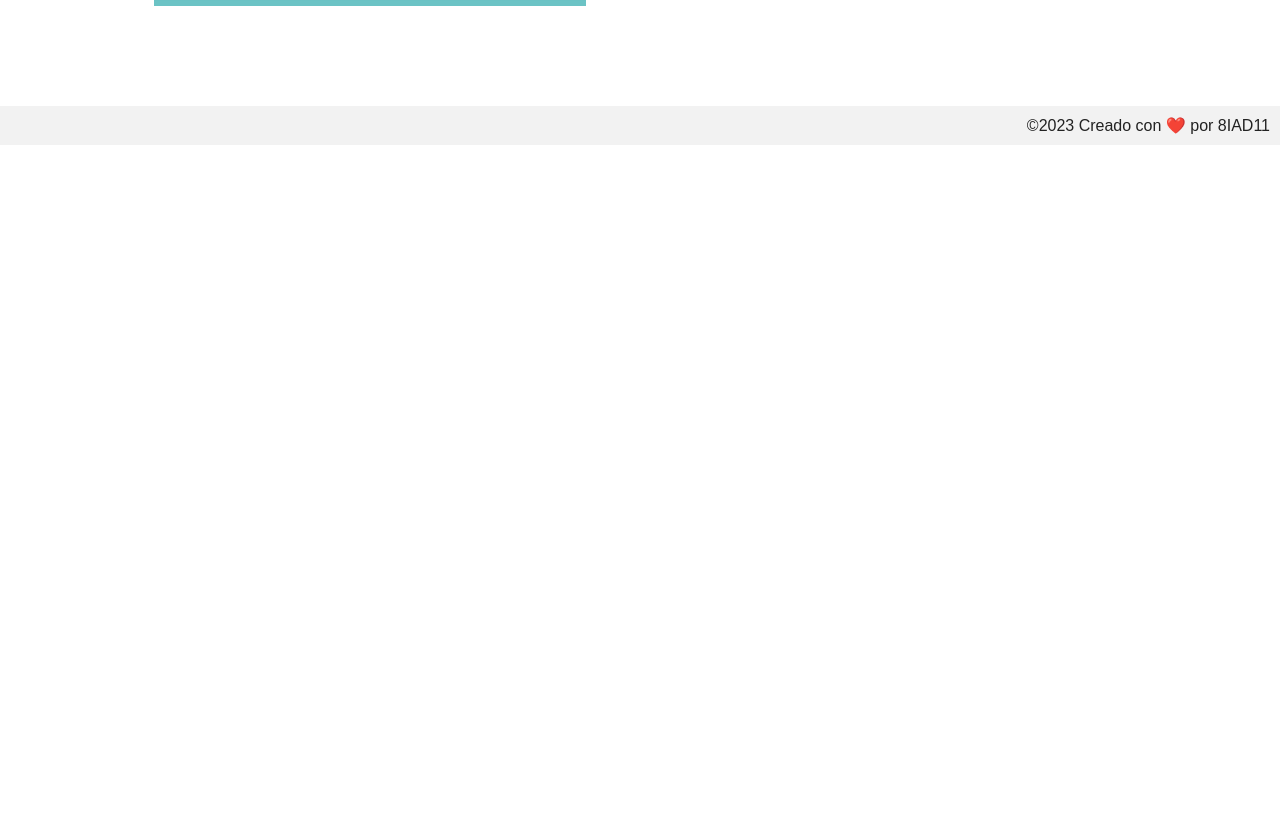
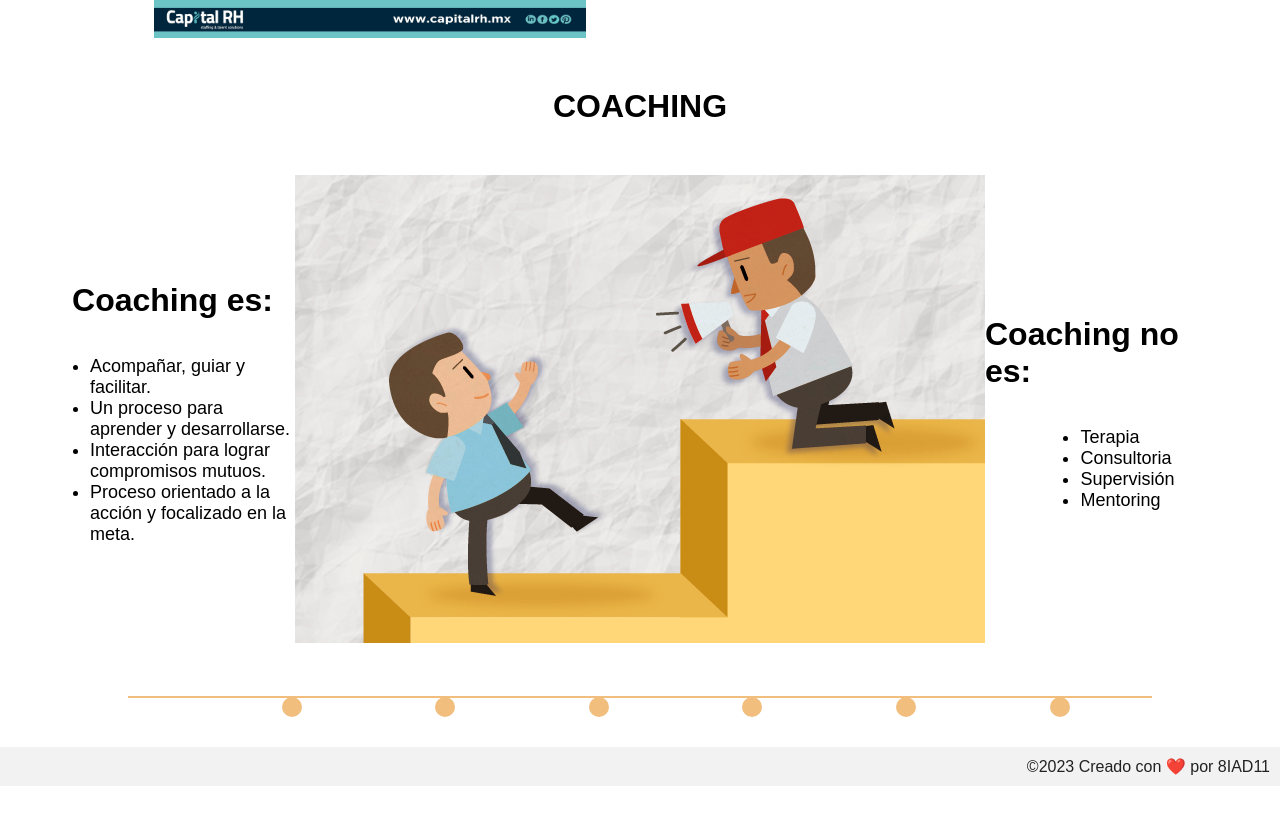
Before and after one commit to yaelglz/habilidades-blandas, a Vue app: page / in a window 1280 px wide. Shown: the part 8232-9057 px from the top of the page. Before the commit the page ends 8377 px from the top, so only its background shows below. Built offline with nearby package versions, Linux system fonts and the light colour scheme.

Commit message:
Add grid layout and styling to coaching section

```diff
--- a/src/assets/main.css
+++ b/src/assets/main.css
@@ -334,7 +334,13 @@ h3 {
   max-height: 800px; /* Ajusta el valor según sea necesario */
 }
 
-
+.container-coaching{
+  display: grid;
+  grid-template-columns: 1fr 1fr 1fr;
+  margin-top: 50px;
+  margin-right: 50px;
+  margin-left: 50px;
+}
 
 /* Estilos para moviles */
 
--- a/src/components/Inicio.vue
+++ b/src/components/Inicio.vue
@@ -36,7 +36,7 @@
       </video>
     </div>
   </div>
-  <div>
+  <div> <!--Infografias-->
     <div class="info1">
       <img src="../assets/Info1.jpeg" width="900" />
     </div>
@@ -160,9 +160,8 @@
     </div>
   </div>
   <br>
-  <br>
-  <h1>DIFERENCIA ENTRE LIDERAZGO Y COACHING</h1>
-  <h2>LIDERAZGO</h2>
+  <h1 style="font-size: 3em;">DIFERENCIA ENTRE LIDERAZGO Y COACHING</h1>
+  <h1>LIDERAZGO</h1>
   <div class="container-liderazgo">
     <div class="info-liderazgo">
       <div class="container-caracte">
@@ -211,12 +210,37 @@
       </div>
     </div>
   </div>
+  <h1>COACHING</h1>
+  <div class="container-coaching">
+    <div class="container-caracte">
+      <h1>Coaching es:</h1>
+      <ul>
+        <li>Acompañar, guiar y facilitar.</li>
+        <li>Un proceso para aprender y desarrollarse.</li>
+        <li>Interacción para lograr compromisos mutuos.</li>
+        <li>Proceso orientado a la acción y focalizado en la meta.</li>
+      </ul>
+    </div>
+    <div>
+      <img src="../assets/coaching.png" alt="">
+    </div>
+    <div class="container-caracte">
+      <h1>Coaching no es:</h1>
+      <ul>
+        <li>Terapia</li>
+        <li>Consultoria</li>
+        <li>Supervisión</li>
+        <li>Mentoring</li>
+      </ul>
+    </div>
+  </div>
+  <Timeline />
 </template>
 
 
 
 <script setup>
+import Timeline from './Timeline.vue'
 // import ImageSlider from './ImageSlider.vue'; // Ajusta la ruta según tu estructura de archivos
-import { ref } from "vue";
 const mensaje = "¿Qué son las habilidades blandas?";
 </script>
--- /dev/null
+++ b/src/components/Timeline.vue
@@ -0,0 +1,156 @@
+<template>
+    <div class="timeline">
+        <div class="timeline-line"></div>
+        <div v-for="(event, index) in timelineData" :key="index" class="event" :style="{ left: eventStyles[index].left }">
+            <div class="event-info" @click.stop="toggleEventDetails(index)">
+                <p class="year">{{ event.year }}</p>
+                <p class="description">{{ event.description }}</p>
+            </div>
+            <div v-if="selectedEvent === index" class="event-details">
+                <span class="close-button" @click.stop="closeEventDetails">×</span>
+                <p class="year">{{ event.year }}</p>
+                <p class="description">{{ event.fullDescription }}</p>
+            </div>
+        </div>
+    </div>
+</template>
+
+<script>
+export default {
+    data() {
+        return {
+            timelineData: [
+                {
+                    year: 'FASE 1',
+                    description: 'Diseño del Acuerdo de Coaching',
+                    fullDescription: 'La primera fase en el coaching es crucial, ya que sienta las bases para el éxito de todo el proceso. Esta etapa se centra en la selección del coach adecuado y la construcción de una relación de confianza.'
+                },
+                {
+                    year: 'FASE 2',
+                    description: 'Evaluación y Diagnóstico',
+                    fullDescription: 'La segunda fase del proceso de coaching se enfoca en evaluar y diagnosticar las áreas de mejora y oportunidades de crecimiento del coachee. Establece objetivos claros y específicos que guiarán el proceso.'
+                },
+                {
+                    year: 'FASE 3',
+                    description: 'Establecimiento de Objetivos y Plan de Acción',
+                    fullDescription: 'Una vez evaluadas las necesidades y objetivos del coachee, se procede a la tercera fase del proceso de coaching, que consiste en establecer objetivos claros y diseñar un plan de acción para alcanzarlos. Esta etapa es crucial para garantizar el enfoque y la dirección adecuada en el proceso.'
+                },
+                {
+                    year: 'FASE 4',
+                    description: 'Desarrollo de Habilidades y Competencias',
+                    fullDescription: 'En la cuarta fase del proceso de coaching, se aborda el desarrollo de habilidades y competencias del coachee, utilizando diversas técnicas de coaching para impulsar el crecimiento personal y profesional. Además, se monitorea el progreso y se realizan ajustes en función de los resultados obtenidos.'
+                },
+                {
+                    year: 'FASE 5',
+                    description: 'Seguimiento y Evaluación del Progreso',
+                    fullDescription: 'Es fundamental medir los resultados y ajustar el plan de acción según sea necesario para garantizar el éxito en el desarrollo personal y profesional del coachee.'
+                },
+                {
+                    year: 'FASE 6',
+                    description: 'Finalización y Cierre del Proceso de Coaching',
+                    fullDescription: 'Consiste en la finalización y cierre del proceso, donde se realiza una evaluación final y reflexión sobre los logros obtenidos y se planifica el mantenimiento y seguimiento a largo plazo para asegurar la continuidad del desarrollo y crecimiento del coachee.'
+                }
+            ],
+            selectedEvent: null
+        };
+    },
+    computed: {
+        eventStyles() {
+            return this.timelineData.map((event, index) => ({
+                left: `${(index + 1) * 15}%`
+            }));
+        }
+    },
+    methods: {
+        toggleEventDetails(index) {
+            this.selectedEvent = this.selectedEvent === index ? null : index;
+        },
+        closeEventDetails() {
+            this.selectedEvent = null;
+        }
+    }
+};
+</script>
+
+<style scoped>
+.timeline {
+    position: relative;
+    width: 80%;
+    margin: 50px auto;
+}
+
+.timeline-line {
+    position: absolute;
+    top: 50%;
+    left: 0;
+    width: 100%;
+    height: 2px;
+    background-color: #f2be7e;
+    transform: translateY(-50%);
+}
+
+.event {
+    position: absolute;
+    width: 20px;
+    height: 20px;
+    background-color: #f2be7e;
+    border-radius: 50%;
+    cursor: pointer;
+}
+
+.event-info {
+    position: absolute;
+    top: -80px;
+    left: -50%;
+    background-color: #ffffff;
+    padding: 10px;
+    border: 1px solid #f2be7e;
+    border-radius: 5px;
+    box-shadow: 0 0 10px rgba(0, 0, 0, 0.1);
+    text-align: center;
+    opacity: 0;
+    transition: opacity 0.3s;
+    cursor: pointer;
+}
+
+.event:hover .event-info {
+    opacity: 1;
+}
+
+.event-details {
+    position: absolute;
+    top: -120px;
+    left: -200%;
+    background-color: #ffffff;
+    padding: 20px;
+    border: 1px solid #f2be7e;
+    border-radius: 5px;
+    box-shadow: 0 0 10px rgba(0, 0, 0, 0.1);
+    text-align: left;
+    opacity: 1;
+    transition: left 0.3s;
+    width: 300px;
+    z-index: 1;
+}
+
+.event:hover .event-details {
+    left: -120%;
+}
+
+.year {
+    font-weight: bold;
+}
+
+.description {
+    color: #555;
+    font-style: italic;
+}
+
+.close-button {
+    cursor: pointer;
+    font-size: 30px;
+    position: absolute;
+    top: 10px;
+    right: 10px;
+}
+</style>
```
Also changed, not shown: src/assets/coaching.png (added).
